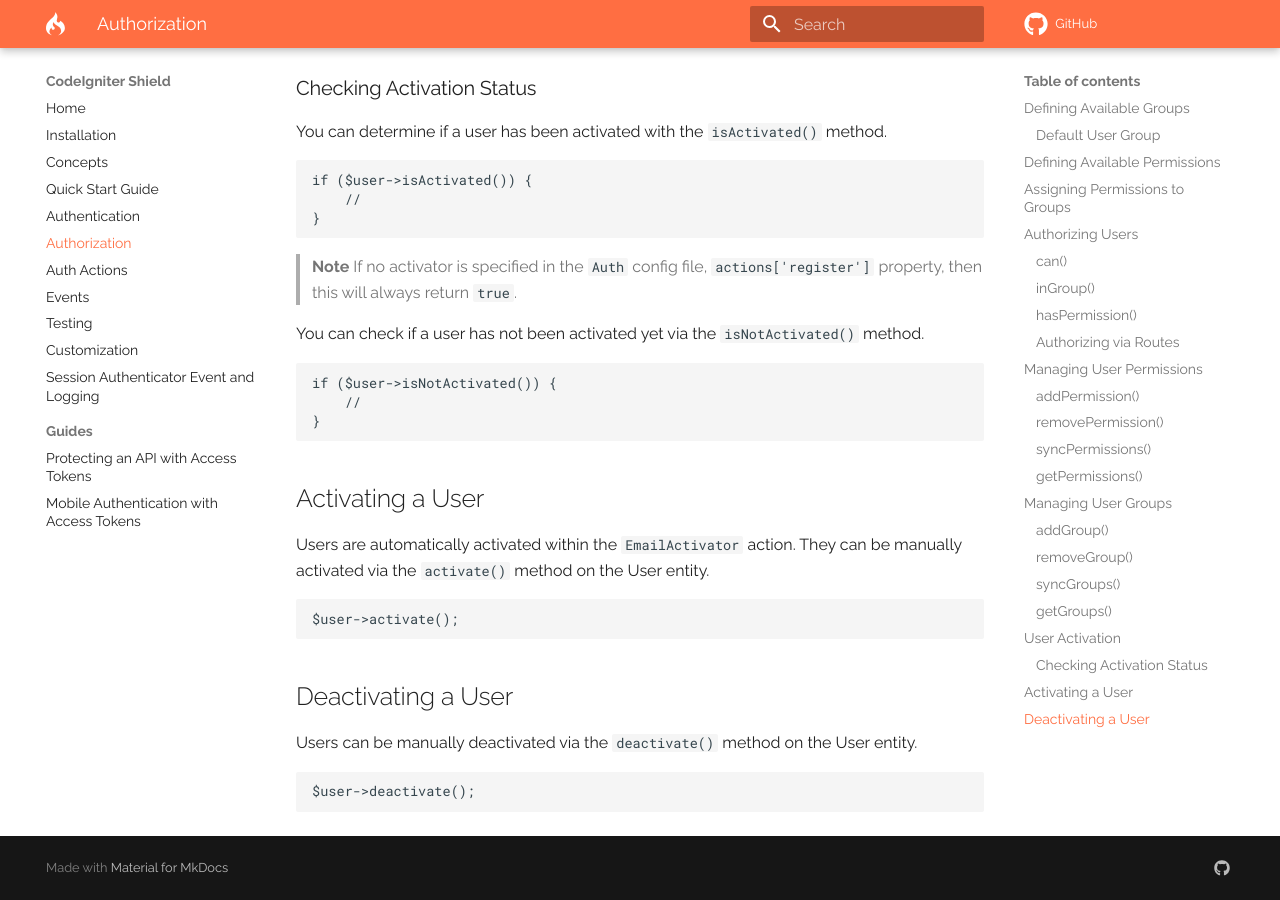
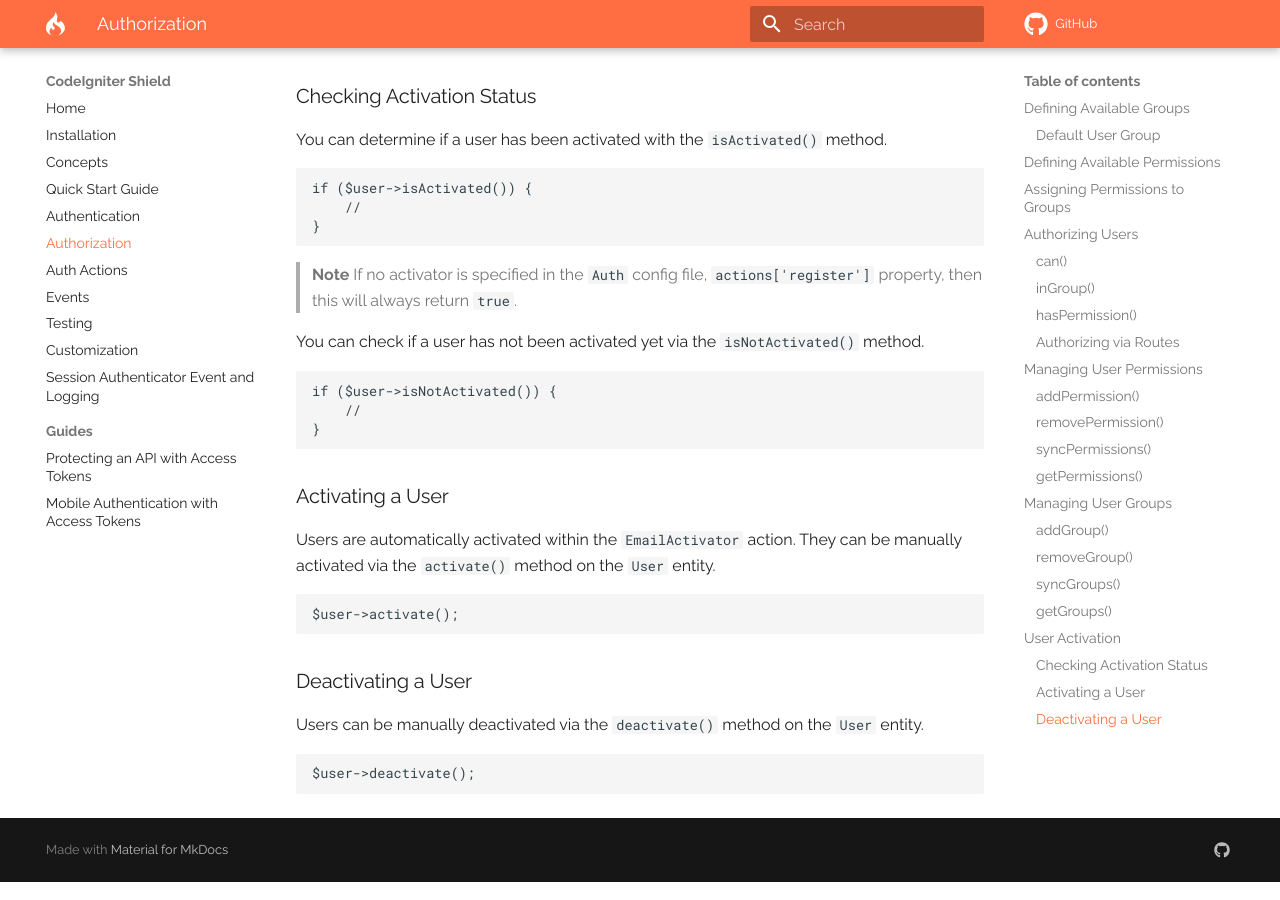
Before and after one commit to codeigniter4/shield, an MkDocs documentation site: the page built from docs/authorization.md, in a window 1280 px wide and 900 px high, scrolled down 5527 px. Built offline with MkDocs 1.6.1 and Material for MkDocs 9.7.7, drawn with Linux system fonts in a browser that asks for light colours; comment, search, counter and statistics services are not loaded; a style sheet for code colours, icons or effects is not loaded.

Commit message:
fixed typo

````diff
--- a/docs/authorization.md
+++ b/docs/authorization.md
@@ -22,8 +22,8 @@
     - [getGroups()](#getgroups)
   - [User Activation](#user-activation)
     - [Checking Activation Status](#checking-activation-status)
-  - [Activating a User](#activating-a-user)
-  - [Deactivating a User](#deactivating-a-user)
+    - [Activating a User](#activating-a-user)
+    - [Deactivating a User](#deactivating-a-user)
 
 Authorization happens once a user has been identified through authentication. It is the process of
 determining what actions a user is allowed to do within your site.
@@ -262,17 +262,17 @@ if ($user->isNotActivated()) {
 }
 ```
 
-## Activating a User
+### Activating a User
 
-Users are automatically activated within the `EmailActivator` action. They can be manually activated via the `activate()` method on the User entity.
+Users are automatically activated within the `EmailActivator` action. They can be manually activated via the `activate()` method on the `User` entity.
 
 ```php
 $user->activate();
 ```
 
-## Deactivating a User
+### Deactivating a User
 
-Users can be manually deactivated via the `deactivate()` method on the User entity.
+Users can be manually deactivated via the `deactivate()` method on the `User` entity.
 
 ```php
 $user->deactivate();
````
